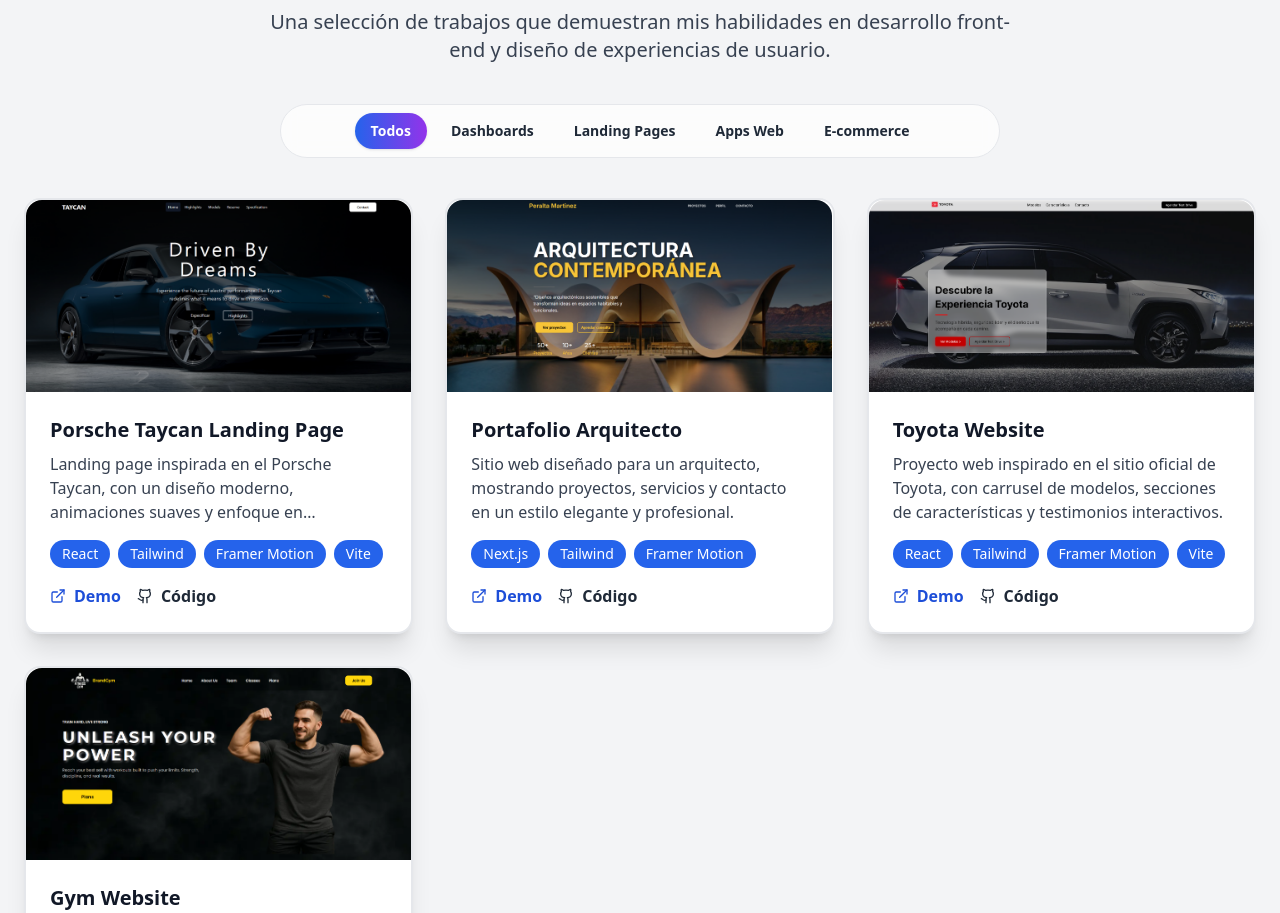
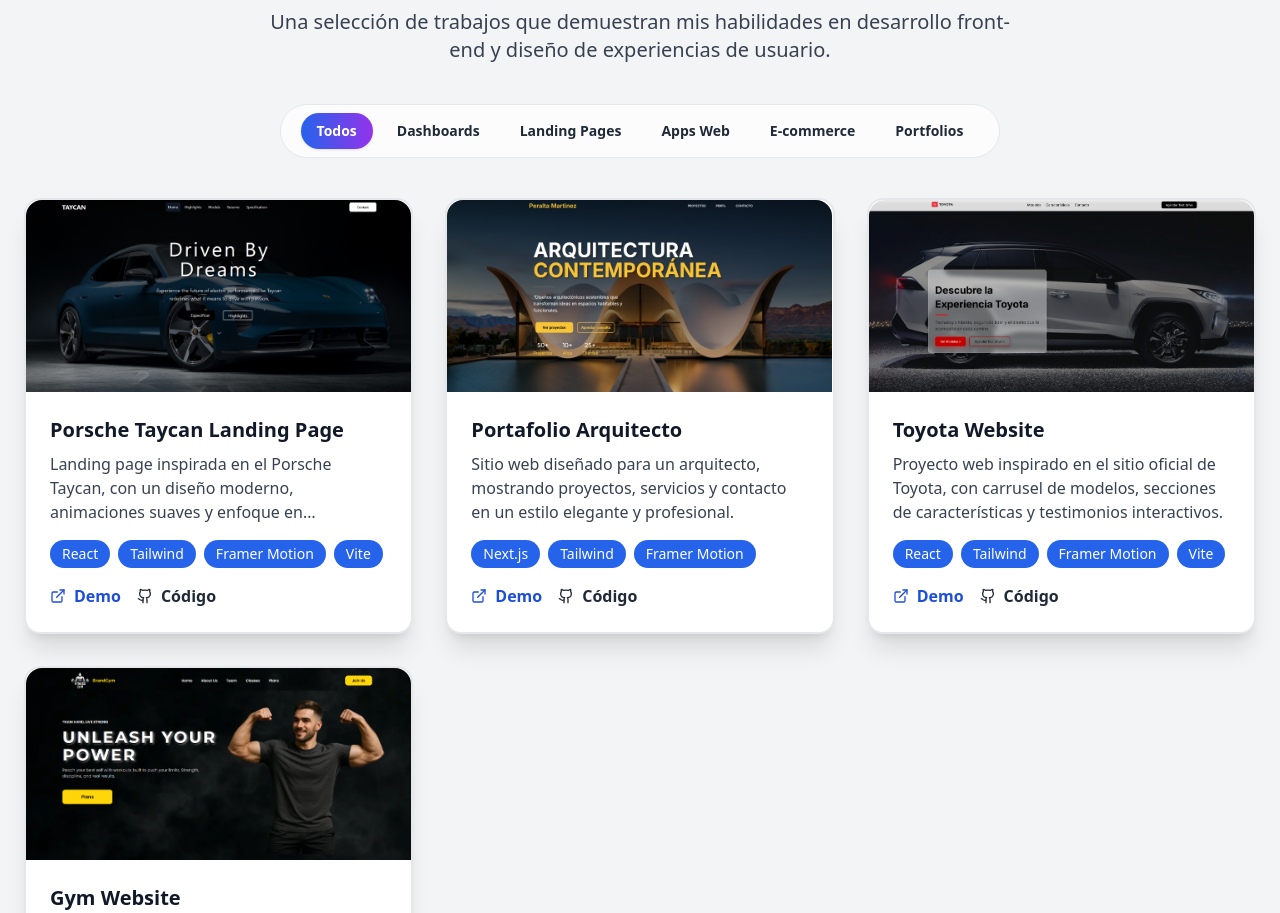
Before and after one commit to Grima21/portafolio-grimaldo, a Next.js app: page / in a window 1280 px wide. Shown: the part 1002-1915 px from the top of the page. Built offline with nearby package versions, Linux system fonts and the light colour scheme.

Commit message:
fix build: add 'Portfolios' to Category type and harden categories typing

```diff
--- a/src/app/components/Projects.tsx
+++ b/src/app/components/Projects.tsx
@@ -19,7 +19,12 @@
   description: string;
   image: string;
   technologies: string[];
-  category: "Dashboards" | "Landing Pages" | "Apps Web" | "E-commerce";
+  category:
+    | "Dashboards"
+    | "Landing Pages"
+    | "Apps Web"
+    | "E-commerce"
+    | "Portfolios";
   demoUrl: string;
   githubUrl: string;
 };
@@ -30,6 +35,7 @@
   "Landing Pages",
   "Apps Web",
   "E-commerce",
+  "Portfolios",
 ] as const;
 
 const PROJECTS: Project[] = [
```
